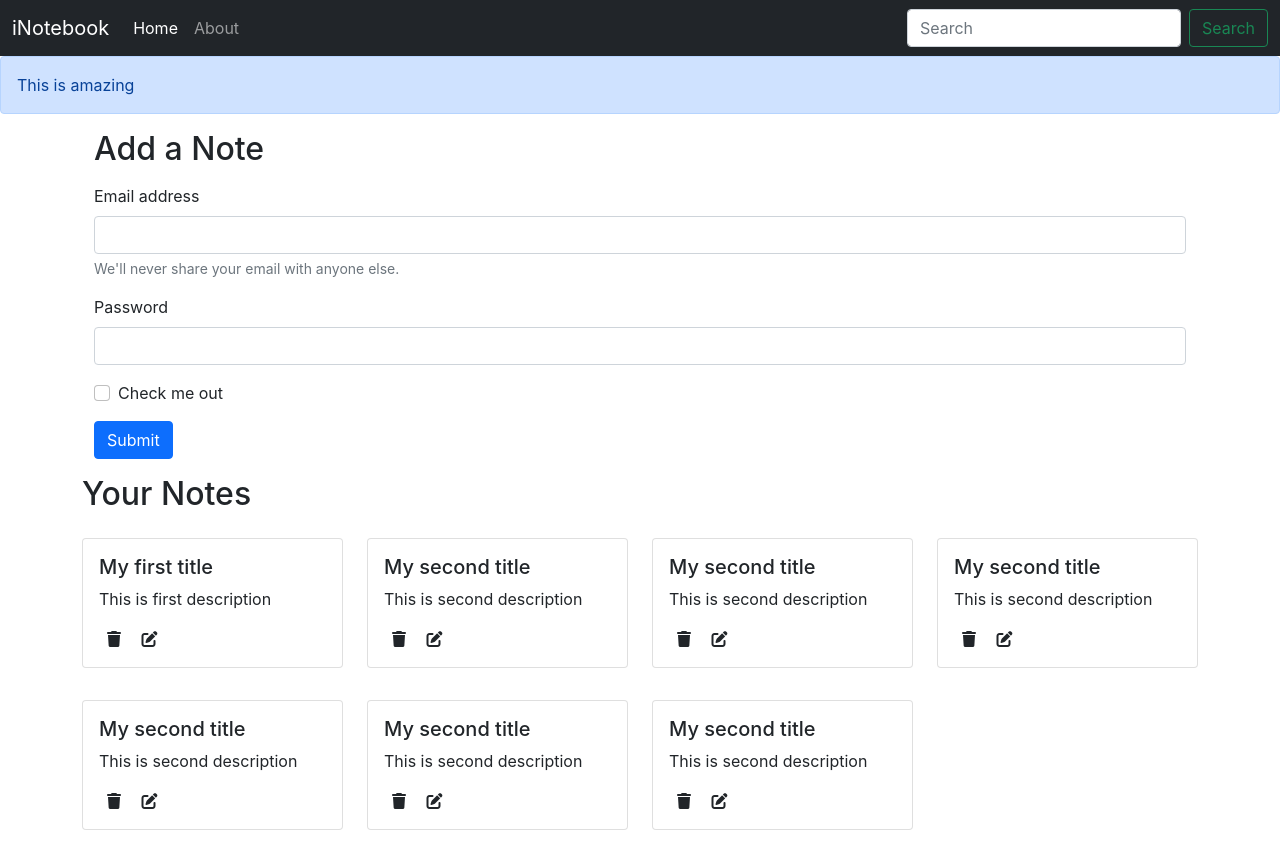
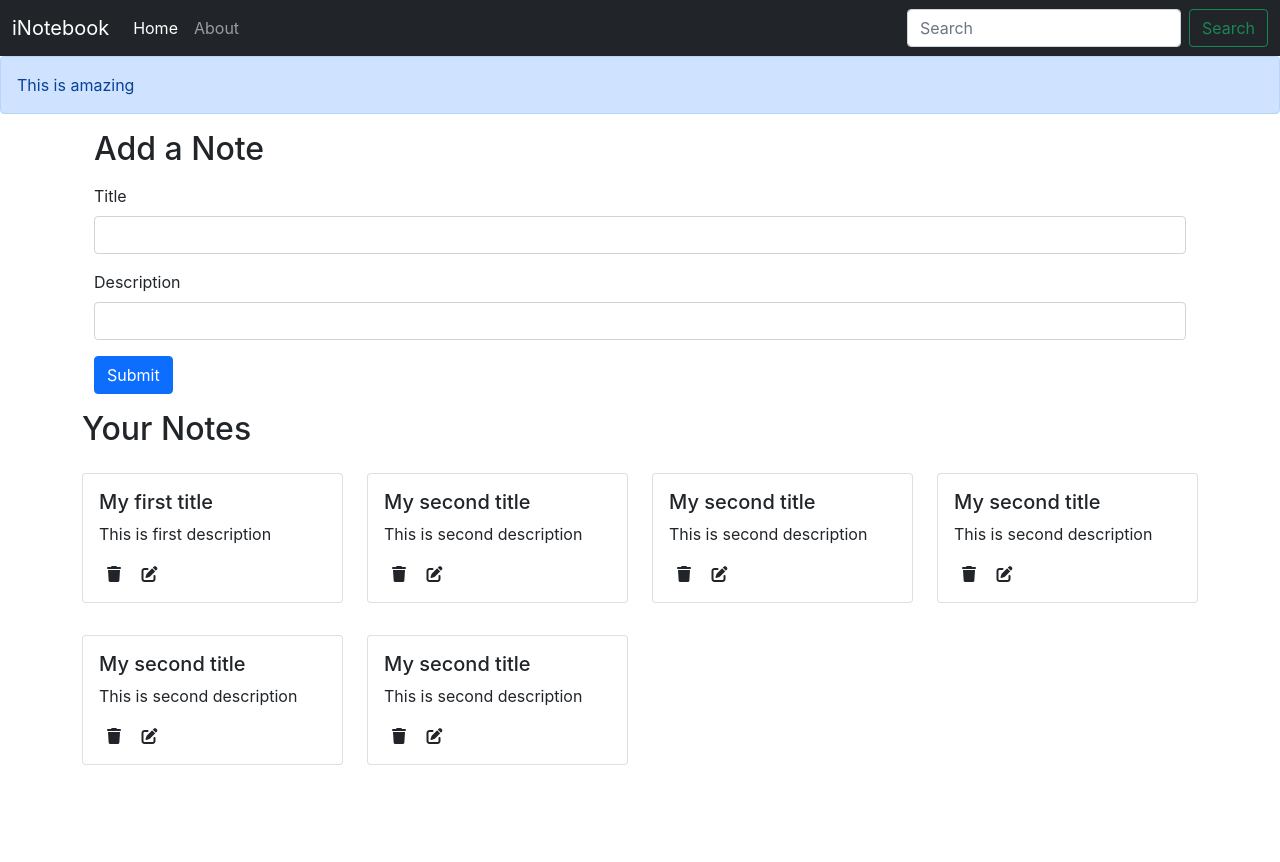
Before and after one commit to code-crafter-480/i-Notebook_frontend_backend, a React (Create React App) app: page / in a window 1280 px wide. After the commit the page ends 800 px from the top, so only its background shows below. Built offline with nearby package versions, Linux system fonts and the light colour scheme.

Commit message:
Adding AddNote component : create a seperate AddNote.js form Home.js and this 'AddNote.js' used in 'Notes.js' file

```diff
--- /dev/null
+++ b/src/components/AddNote.js
@@ -0,0 +1,49 @@
+import React, { useContext, useState } from 'react'
+import noteContext from "../context/notes/noteContext"
+
+
+const AddNote = () => {
+
+    const context = useContext(noteContext)
+    const {addNote} = context;
+
+    const [note, setNote] = useState({title:"", description:"", tag:"default"})
+    const handleClick = (e) => {
+        e.preventDefault()
+        addNote(note.title, note.description, note.tag)
+    }
+    const onChange = (e) => {
+        setNote({...note, [e.target.name]: e.target.value })
+    }
+
+    return (
+        <div className= 'container my-3' >
+            <h2> Add a Note </h2>
+            <form className='my-3'>
+                <div className="mb-3">
+                    <label htmlFor="title" className="form-label">Title</label>
+                    <input type="text" className="form-control" id="title" name='title' aria-describedby="emailHelp" onChange={onChange} />
+                </div>
+                <div className="mb-3">
+                    <label htmlFor="description" className="form-label">Description</label>
+                    <input type="text" className="form-control" id="description" name='description' onChange={onChange} />
+                </div>
+                <button type="submit" className="btn btn-primary" onClick={handleClick}>Submit</button>
+            </form>
+        </div>
+
+
+    //    <div className='container'>              // 👉 Remove in #61 for seperating this...
+    //   <h2>Your Notes</h2>
+    //   {/* 👉 Add this #60
+    //   {notes.map((note) => {
+    //     return note.title;
+    //   })}
+    //   </div>
+
+    // <Notes />            {/* 👉 Add this #61 */ }
+
+  )
+}
+
+export default AddNote
--- a/src/components/Home.js
+++ b/src/components/Home.js
@@ -1,45 +1,18 @@
 import React, { useContext } from 'react'
-import noteContext from "../context/notes/noteContext"
+// import noteContext from "../context/notes/noteContext"
+// import Notes from './Notes'
 import Notes from './Notes'
+
 
 const Home = () => {
 
-   // 👉 Remove in #61 for seperating this...
+   // ➡️ Remove in #61 for seperating this...
   // const context = useContext(noteContext)
   // const {notes, setNotes} = context;
 
   return (
     <div>
-      <div className='container my-3'>
-      <h2>Add a Note</h2>
-      <form className='my-3'>
-        <div className="mb-3">
-          <label htmlFor="exampleInputEmail1" className="form-label">Email address</label>
-          <input type="email" className="form-control" id="exampleInputEmail1" aria-describedby="emailHelp"/>
-            <div id="emailHelp" className="form-text">We'll never share your email with anyone else.</div>
-        </div>
-        <div className="mb-3">
-          <label htmlFor="exampleInputPassword1" className="form-label">Password</label>
-          <input type="password" className="form-control" id="exampleInputPassword1"/>
-        </div>
-        <div className="mb-3 form-check">
-          <input type="checkbox" className="form-check-input" id="exampleCheck1"/>
-            <label className="form-check-label" htmlFor="exampleCheck1">Check me out</label>
-        </div>
-        <button type="submit" className="btn btn-primary">Submit</button>
-      </form>
-      </div>
-
-
-      {/* <div className='container'>              // 👉 Remove in #61 for seperating this...
-      <h2>Your Notes</h2>
-      {/* 👉 Add this #60
-      {notes.map((note) => {
-        return note.title;
-      })}
-      </div> */}
-
-    <Notes />            {/* 👉 Add this #61 */}
+      <Notes />
 
     </div>
   )
--- a/src/components/Notes.js
+++ b/src/components/Notes.js
@@ -1,14 +1,17 @@
 import React, {useContext} from 'react'
 import noteContext from "../context/notes/noteContext"
 import NoteItem from "./NoteItem"
+import AddNote from './AddNote'
 
 
 const Notes = () => {
 
     const context = useContext(noteContext)
-    const {notes, setNotes} = context;
+    const {notes, addNote} = context;
 
   return (
+    <>
+      <AddNote/>
       <div>
         <div className='row my-3'>
         <h2>Your Notes</h2>
@@ -18,6 +21,7 @@ const Notes = () => {
         })}
         </div>
       </div>
+    </>
   )
 }
 
--- a/src/context/notes/NoteState.js
+++ b/src/context/notes/NoteState.js
@@ -57,20 +57,38 @@ const NoteState = (props) => {
           "date": "2024-10-08T20:01:30.902Z",
           "__v": 0
         },
-        {
-          "_id": "14758f9acd5udt05760u9794f",
-          "user": "9364f89a7935ahd56aa1d028",
-          "title": "My second title",
-          "description": "This is second description",
-          "tag": "public",
-          "date": "2024-10-08T20:01:30.902Z",
-          "__v": 0
-        },
     ]
     const [notes, setNotes] = useState(notesInitial)
 
+            // 👉 Add
+    // ➡️ Add a Note
+    const addNote = (title, description, tag) => {
+      // TODO : API CALL
+      console.log("Adding a new note")
+      const note = {
+        "_id": "1475d8f9ac5udt05760u9794f",
+        "user": "9364f89a7935ahd56aa1d028",
+        "title": title,
+        "description": description,
+        "tag": tag,
+        "date": "2024-10-08T20:01:30.902Z",
+        "__v": 0
+      }
+      setNotes(notes.concat(note))
+    }
+
+    // ➡️ Delete a Note
+    const deleteNote = () => {
+
+    }
+
+    // ➡️ Edit a Note
+    const editNote = () => {
+
+    }
+
     return (
-        <NoteContext.Provider value={{notes, setNotes}}>
+        <NoteContext.Provider value={{notes, addNote, deleteNote, editNote }}>    {/* 👉 Edit here */}
             {props.children}
         </NoteContext.Provider>
     )
```
Lines whose indentation alone changed are shown as unchanged.
